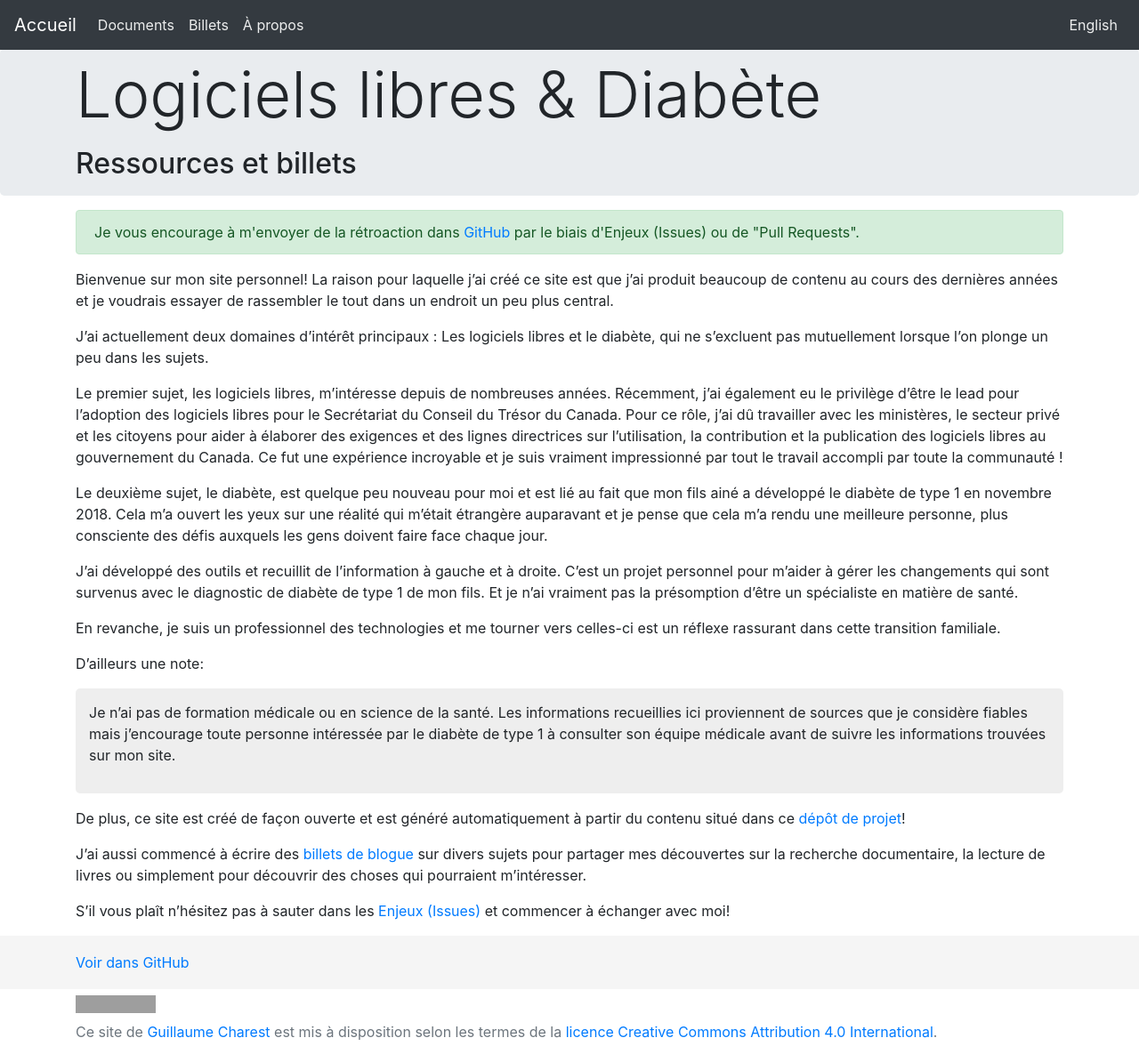
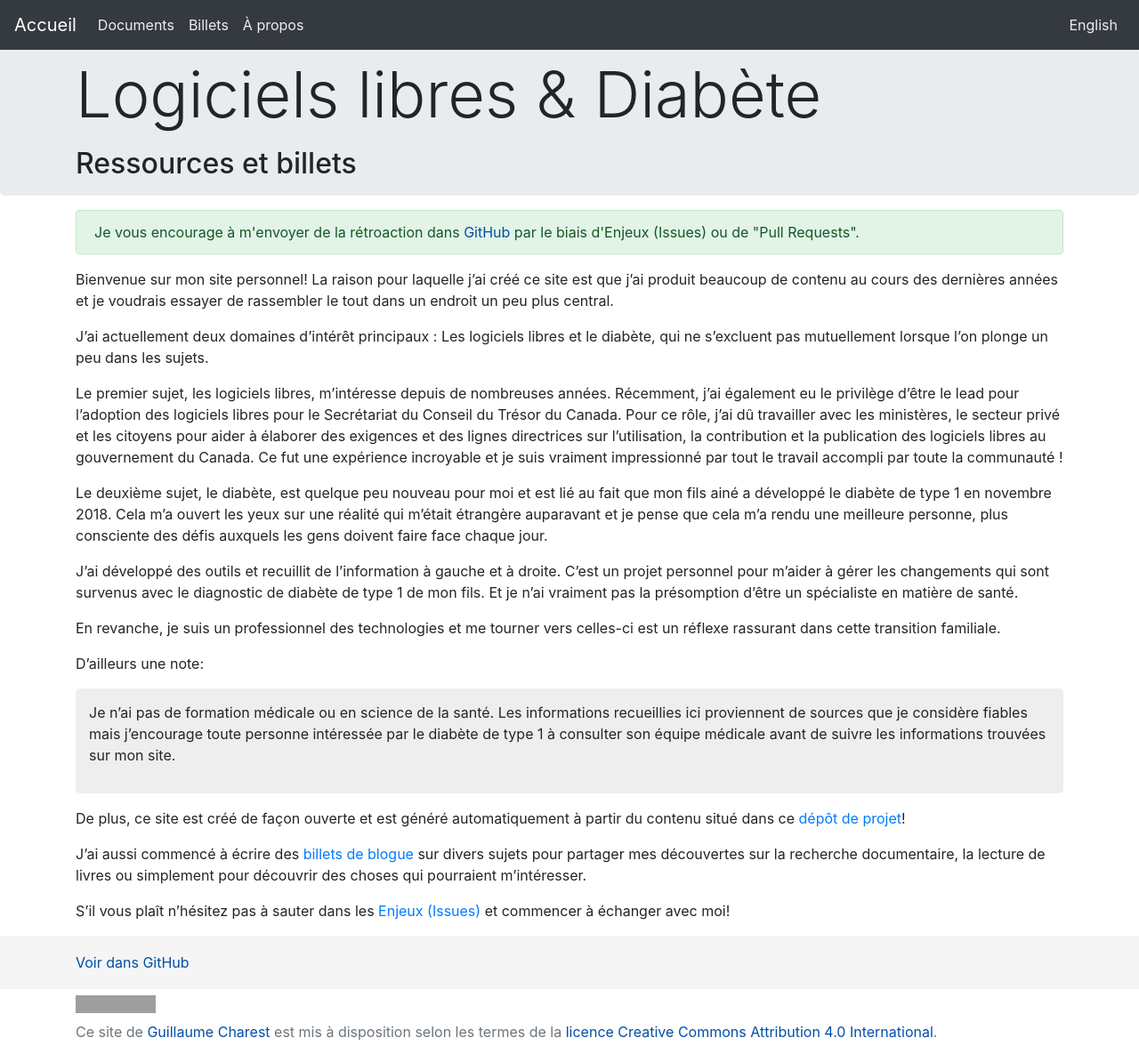
Before and after one commit to gcharest/gcharest.github.io, a Jekyll site: the page built from _pages/fr/accueil.md, in a window 1280 px wide. Shown: the whole page at 89% size. Built offline with Jekyll 4.4.1, drawn with Linux system fonts in a browser that asks for light colours; nearby versions of some CDN libraries; grey boxes are pictures that could not be loaded.

Commit message:
Fix accessibility fast pass issues

```diff
--- a/assets/css/style.css
+++ b/assets/css/style.css
@@ -50,10 +50,22 @@ body {
   line-height: 2;
 }
 
-/*Navigation links*/
+/*Navigation links for accessibility*/
 
 #Menu1 .nav-link {
   color: #EDEEEE;
+}
+
+.alert a {
+  color: #004DA3;
+}
+
+.alert-success {
+  background-color: #E2F3E7;
+}
+
+.footer a {
+  color: #004FA8;
 }
 
 /* Homepage styles*/
```
